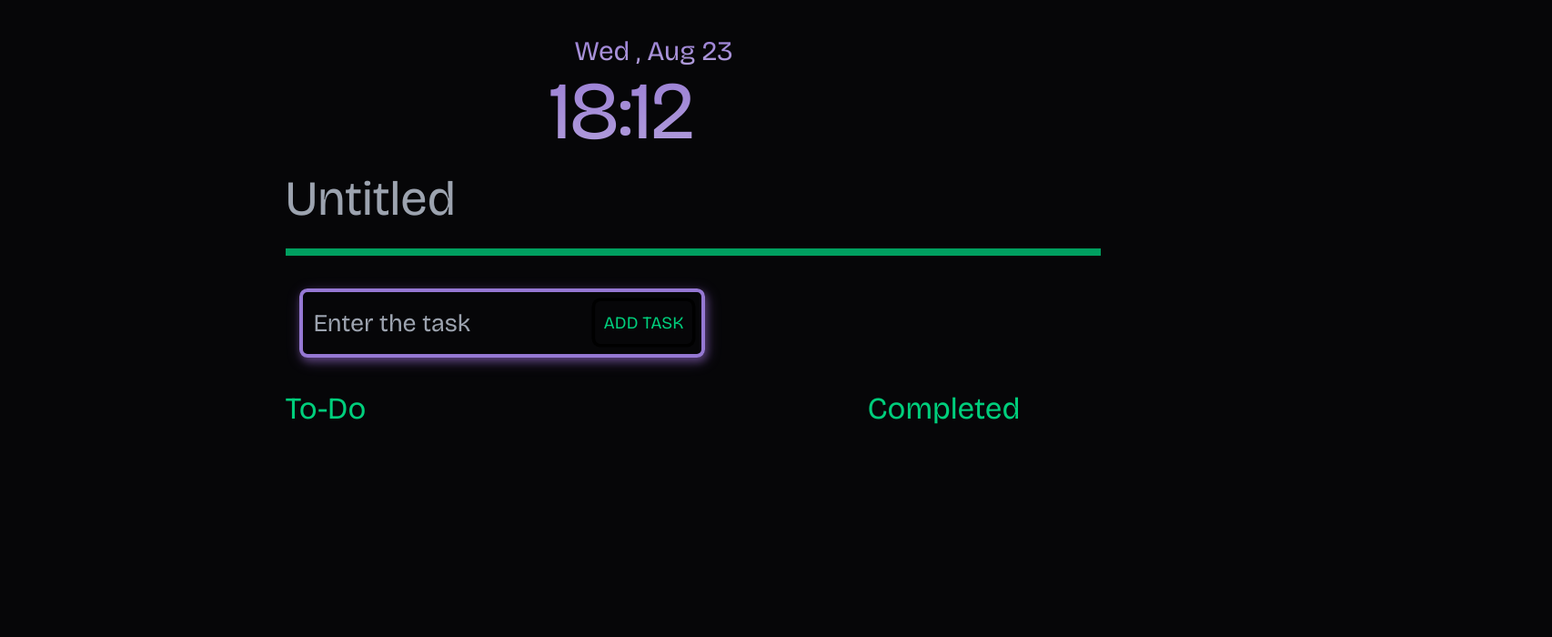
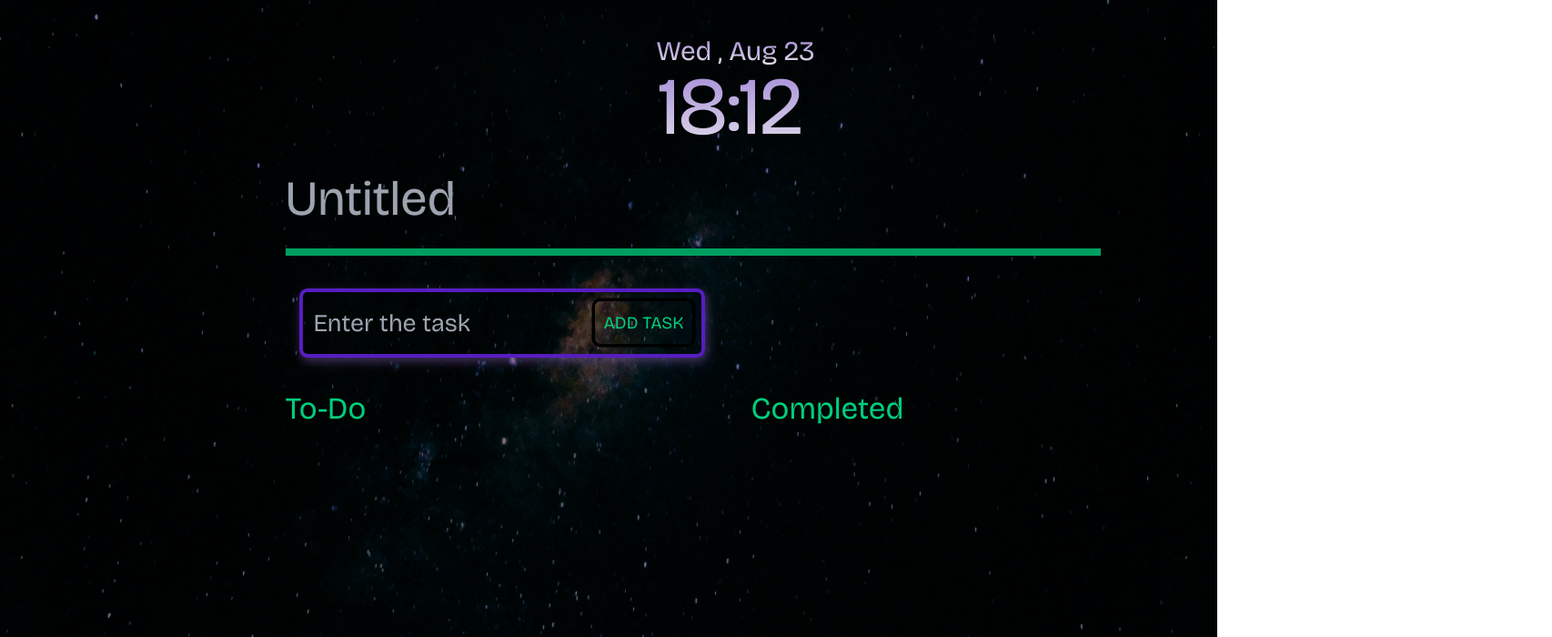
Before and after one commit to Vishesh0504/To-Do-List-React, a React (Create React App) app in the folder to-do/: page / in a window 1280 px wide. Shown: the top 700 px of the page at 91% size, 1706 px wide, since content can reach past the window. Built offline with nearby package versions, Linux system fonts and the light colour scheme.

Commit message:
fixed css of time added background

```diff
--- a/to-do/package.json
+++ b/to-do/package.json
@@ -1,6 +1,7 @@
 {
   "name": "to-do",
   "version": "0.1.0",
+  "homepage": "https://vishesh0504.github.io/To-Do-List-React/",
   "private": true,
   "dependencies": {
     "@testing-library/jest-dom": "^5.17.0",
@@ -14,6 +15,8 @@
     "web-vitals": "^2.1.4"
   },
   "scripts": {
+    "predeploy": "npm run build",
+    "deploy": "gh-pages -d build",
     "start": "react-scripts start",
     "build": "react-scripts build",
     "test": "react-scripts test",
@@ -38,6 +41,7 @@
     ]
   },
   "devDependencies": {
+    "gh-pages": "^6.0.0",
     "tailwindcss": "^3.3.3"
   }
 }
--- a/to-do/src/App.css
+++ b/to-do/src/App.css
@@ -1,23 +1,30 @@
 @tailwind base;
 @tailwind components;
 @tailwind utilities;
-.page{
-	width:100vw;
-}
+
 
 body{
-
 	background-color: #060608;
 	color:#fff;
 	font-family: 'Bricolage Grotesque', sans-serif;
 	font-size:1.4rem;
-
+	margin:0;
+	padding:0;
+	widt:100vw;
+	background:
+	linear-gradient(
+    rgba(0, 0, 0, 0.5),
+    rgba(0, 0, 0, 0.5)
+    ),url("bg5.jpg");
+    background-size: cover;
+    background-position:0% 20%;
 }
 
 .body{
 	position: relative;
-	top:8em;
+	top:1.5em;
 	left:14em;
+	width:80%;
 }
 
 .linebreak{
--- a/to-do/src/App.js
+++ b/to-do/src/App.js
@@ -86,14 +86,12 @@ export default function App(){
 
   }
   return(
-    <div className="page">
+      <div className="body">
       <Time />
-      <div className="body">
         <Heading handleEnter={handleEnter}/>
         <hr className="linebreak"/>
         <InputBar handleAddToDo={handleAddToDo} heading={heading} setHeading ={setHeading}/>
         <Body doing={doing} completed={completed} handleEdit={handleEdit} handleDelete={handleDelete} handleCheck={handleCheck}/>
       </div>
-     </div>
   );
 }
--- a/to-do/src/body.css
+++ b/to-do/src/body.css
@@ -65,6 +65,7 @@ input[type="checkbox"]:checked::before {
 	display:grid;
 	grid-template-columns: auto 4fr auto auto;
 	padding:0.1em;
+	width:35vw;
 }
 
 .task>button{
@@ -78,6 +79,7 @@ input[type="checkbox"]:checked::before {
 .task>button:hover{
 	transform:scale(1.2);
 }
+
 .task:hover>button{
 	opacity: 1;
 }
--- a/to-do/src/index.css
+++ b/to-do/src/index.css
@@ -1,3 +1,7 @@
 @tailwind base;
 @tailwind components;
 @tailwind utilities;
+
+html{
+	widht:100%;
+}
--- a/to-do/src/inputbar.css
+++ b/to-do/src/inputbar.css
@@ -21,7 +21,6 @@
 
 .inputbar>button:hover{
 	transform: scale(1.15);
-/*	background-color: #00ce7c;*/
 	background-image: linear-gradient(to right,#9578d3,#00ce7c);
 	color:black;
 	border-radius: 0.5em;
@@ -39,11 +38,11 @@
 	left:0.7em;
 	padding:0.5em;
 	margin-bottom:3em;
-	border:0.3rem solid #9578d3;
+	border:0.3rem solid #571dc2;
 	border-radius:0.4em ;
 	caret-color: #00ce7c;
 	transition: all 300ms ease-in-out;
 	box-shadow:
-            2px 4px 8px 0px rgba(187, 134, 252,0.3),
-            2px 4px 16px 0px rgba(187, 134, 252,0.3);
+            2px 4px 8px 0px rgba(187, 134, 252,0.2),
+            2px 4px 16px 0px rgba(187, 134, 252,0.2);
 }
--- a/to-do/src/time.css
+++ b/to-do/src/time.css
@@ -1,20 +1,16 @@
 .dateandtime{
-	display: flex;
-	position: absolute;
-	top:1.5em;
-	left:40%;
-
+	display: grid;
+	grid-template-columns:1fr;
+	grid-template-rows: auto auto;
+	margin-bottom: -1.5em;
 }
 
-p{
-	width:10em;
-	height:4em;
-}
 
 .day{
+	display: flex;
+	text-align: center;
+	padding-left: 39.8%;
 	font-size: 1.33em;
-	position: relative;
-	left:4em;
 	background: -webkit-linear-gradient(#9578d3, #eee);
   	-webkit-background-clip: text;
   	-webkit-text-fill-color: transparent;
@@ -22,11 +18,14 @@ p{
 }
 
 
+
 .time{
+	display: flex;
+	text-align: center;
+	padding-left: 40%;
+	position: relative;
+	top:-0.3em;
 	font-size: 4em;
-	position: relative;
-	top:0.25em;
-	left:-2.3em;
 	background: -webkit-linear-gradient(#9578d3, #eee);
   	-webkit-background-clip: text;
   	-webkit-text-fill-color: transparent;
```
Also changed, not shown: to-do/src/bg5.jpg (added), 1 other file (tests, documents, lock files or other folders).
